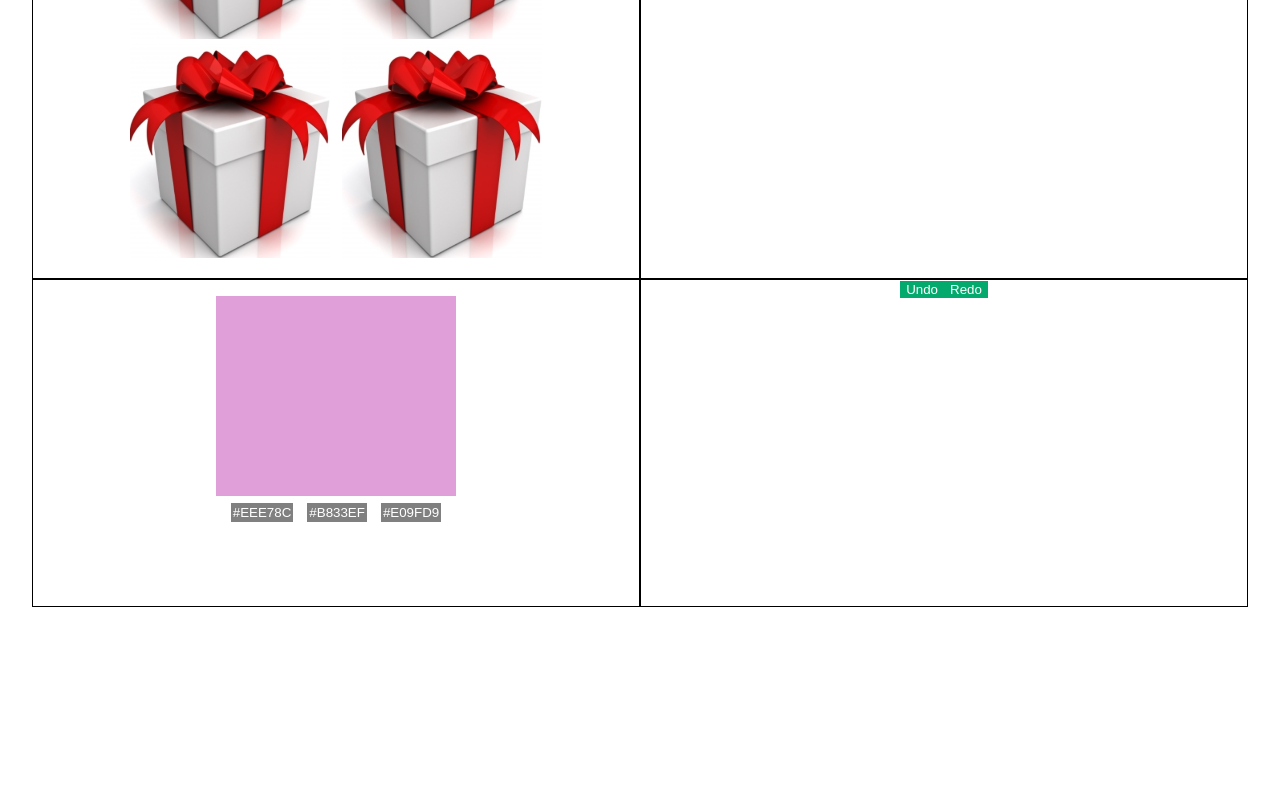
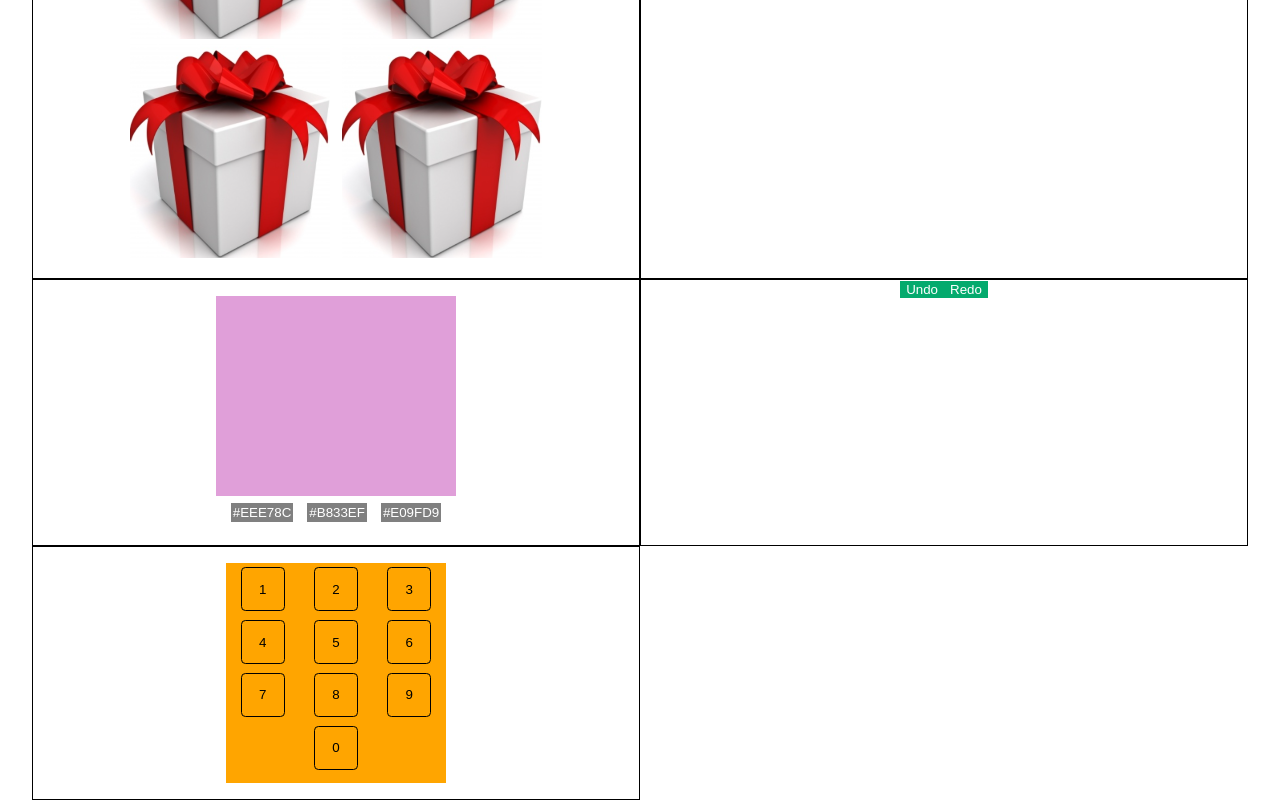
Before and after one commit to juanLude/react-interview-challenge, a React (Vite) app: page / in a window 1280 px wide. Shown: the part 225-1025 px from the top of the page. Before the commit the page ends 864 px from the top, so only its background shows below. Built offline with nearby package versions, Linux system fonts and the light colour scheme.

Commit message:
add component5

```diff
--- a/src/App.css
+++ b/src/App.css
@@ -53,3 +53,24 @@
   align-items: center;
   flex-direction: column;
 }
+.box {
+  background-color: orange;
+  width: 220px;
+  height: 220px;
+  text-align: center;
+  display: grid;
+  grid-template-columns: repeat(3, 1fr);
+  gap: 0;
+  place-items: center;
+}
+/* Target the items in the last row */
+.box > :nth-child(10) {
+  grid-column: span 3;
+}
+.box button {
+  cursor: pointer;
+  border: 1px solid black;
+  border-radius: 10%;
+  width: 44px;
+  height: 44px;
+}
--- /dev/null
+++ b/src/Component5.tsx
@@ -0,0 +1,46 @@
+import { useState } from "react";
+import "./App.css";
+export default function Component5() {
+  const numbers = [1, 2, 3, 4, 5, 6, 7, 8, 9, 0];
+  const validPassword = "4176";
+  const [clickedNumbers, setClickedNumbers] = useState<string[]>([]);
+  const [result, setResult] = useState<string>("");
+
+  function handleClick(
+    e: React.MouseEvent<HTMLButtonElement, MouseEvent>
+  ): void {
+    if (clickedNumbers.length < 4) {
+      const clickedNumber = (e.target as HTMLButtonElement).innerText;
+
+      setClickedNumbers((prev) => {
+        const newClickedNumbers = [...prev, clickedNumber];
+
+        if (newClickedNumbers.length === 4) {
+          const enteredPassword = newClickedNumbers.join("");
+
+          if (enteredPassword === validPassword) {
+            console.log("valid");
+            setResult("valid");
+          } else {
+            console.log("invalid");
+            setResult("invalid");
+          }
+        }
+
+        return newClickedNumbers;
+      });
+    }
+  }
+  return (
+    <>
+      <div className="box">
+        {numbers.map((num, idx) => (
+          <button onClick={handleClick} key={idx}>
+            {num}
+          </button>
+        ))}
+        <div>{result}</div>
+      </div>
+    </>
+  );
+}
--- a/src/MainLayout.tsx
+++ b/src/MainLayout.tsx
@@ -1,6 +1,7 @@
 import Component2 from "./Component2";
 import Component3 from "./Component3";
 import Component4 from "./Component4";
+import Component5 from "./Component5";
 import "./MainLayout.css";
 import Presents from "./Presents";
 export default function MainLayout() {
@@ -18,6 +19,12 @@ export default function MainLayout() {
       <div className="component-container" style={{ padding: 0 }}>
         <Component4 />
       </div>
+      <div
+        className="component-container"
+        style={{ display: "flex", justifyContent: "center" }}
+      >
+        <Component5 />
+      </div>
     </div>
   );
 }
```
